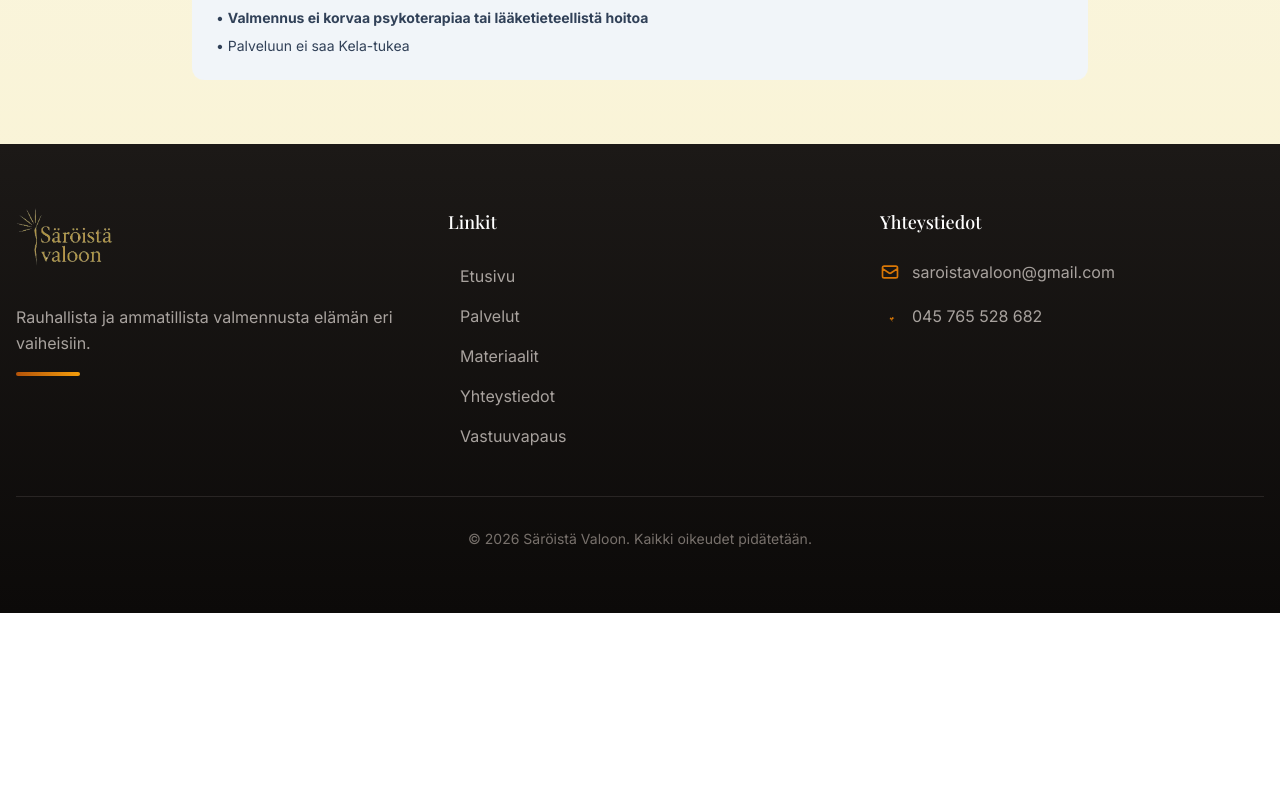
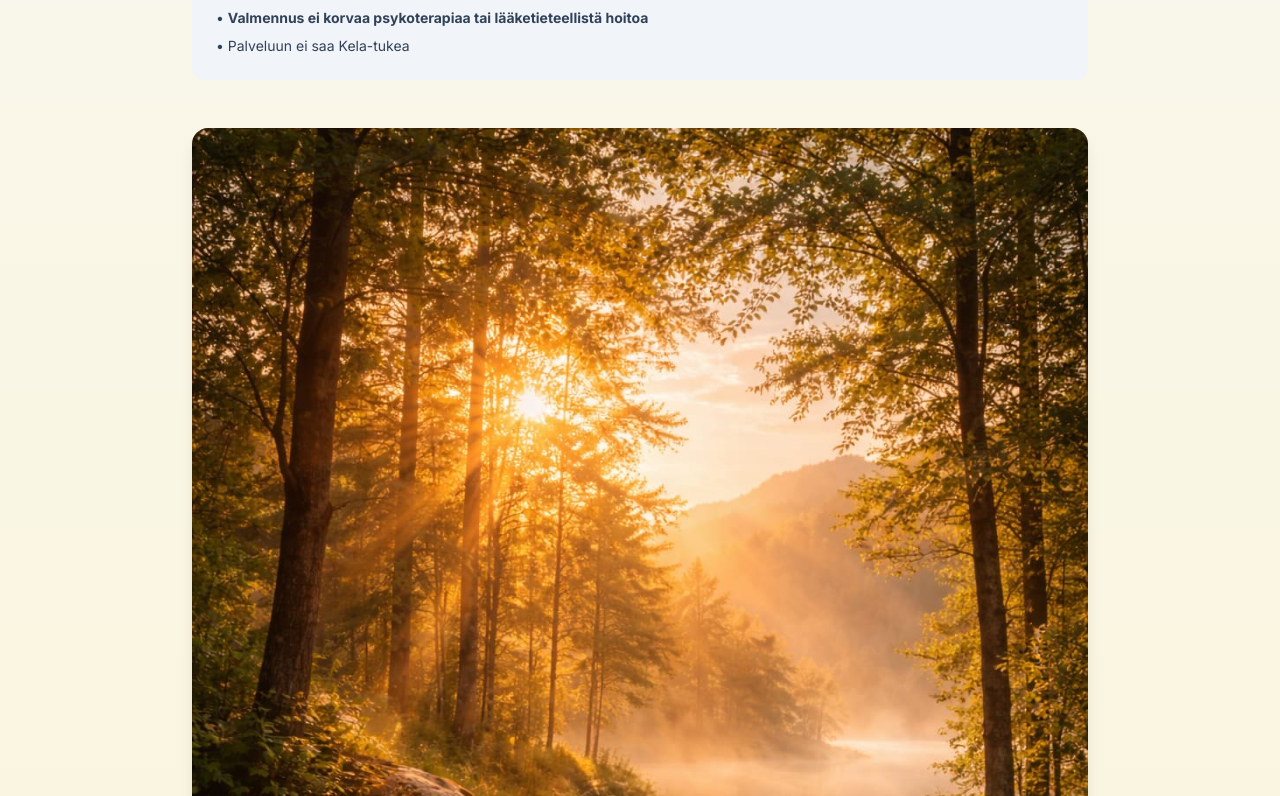
Before and after one commit to waelosamahelmi/saroistavaloon, a Next.js app: page /palvelut in a window 1280 px wide. Shown: the part 1704-2500 px from the top of the page. Before the commit the page ends 2317 px from the top, so only its background shows below. Built offline with nearby package versions, Linux system fonts and the light colour scheme; a web font is replaced by a local one.

Commit message:
Add inspiring forest path image to bottom of Palvelut page
- Beautiful golden hour forest path image
- Placed at the bottom of the page as requested
- Rounded corners with shadow for elegant presentation
- Alt text: 'Polku metsässä - matka kohti valoa'

```diff
--- a/app/palvelut/page.tsx
+++ b/app/palvelut/page.tsx
@@ -126,6 +126,17 @@
             <li>• Palveluun ei saa Kela-tukea</li>
           </ul>
         </div>
+
+        {/* Inspiring Image */}
+        <div className="max-w-4xl mx-auto mt-12">
+          <div className="rounded-2xl overflow-hidden shadow-lg">
+            <img
+              src="/images/forest-path.jpg"
+              alt="Polku metsässä - matka kohti valoa"
+              className="w-full h-auto object-cover"
+            />
+          </div>
+        </div>
       </div>
     </div>
   );
```
Also changed, not shown: public/images/forest-path.jpg (added).
